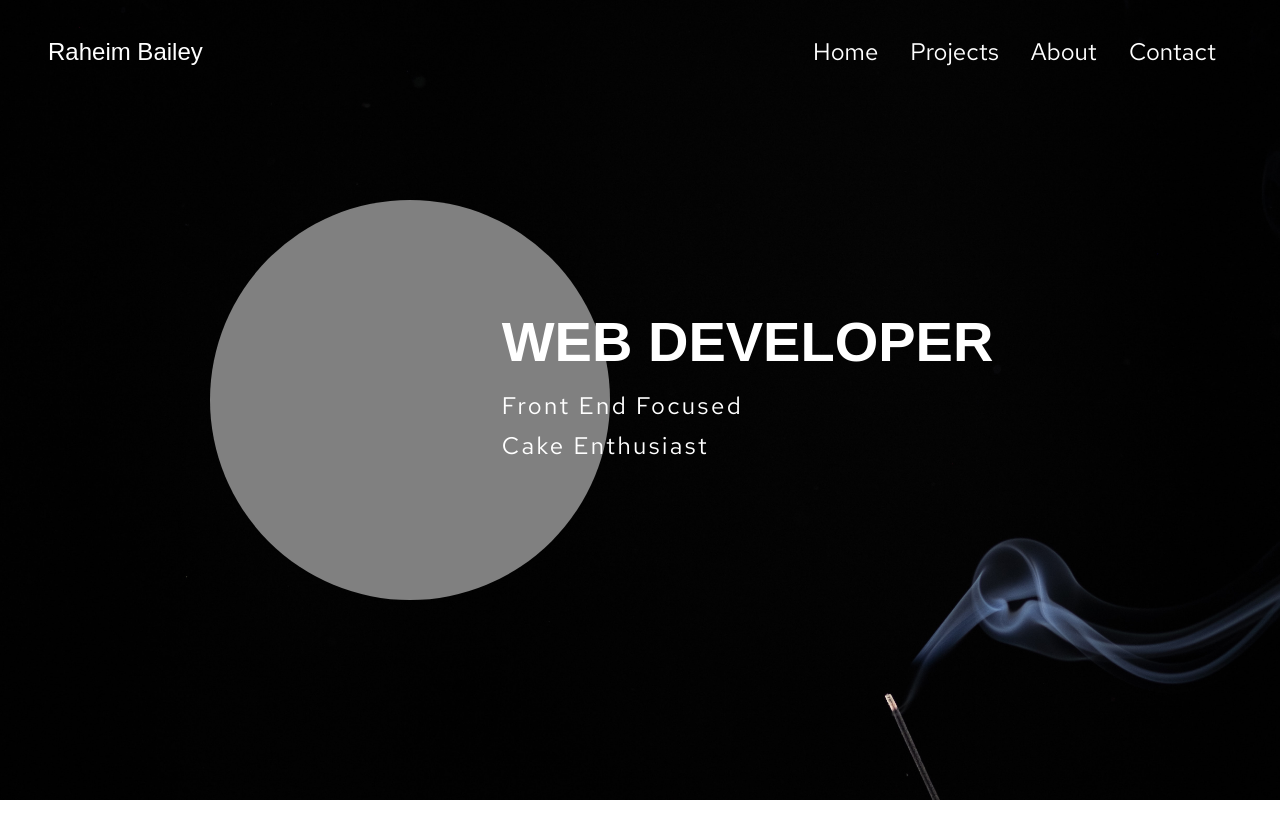
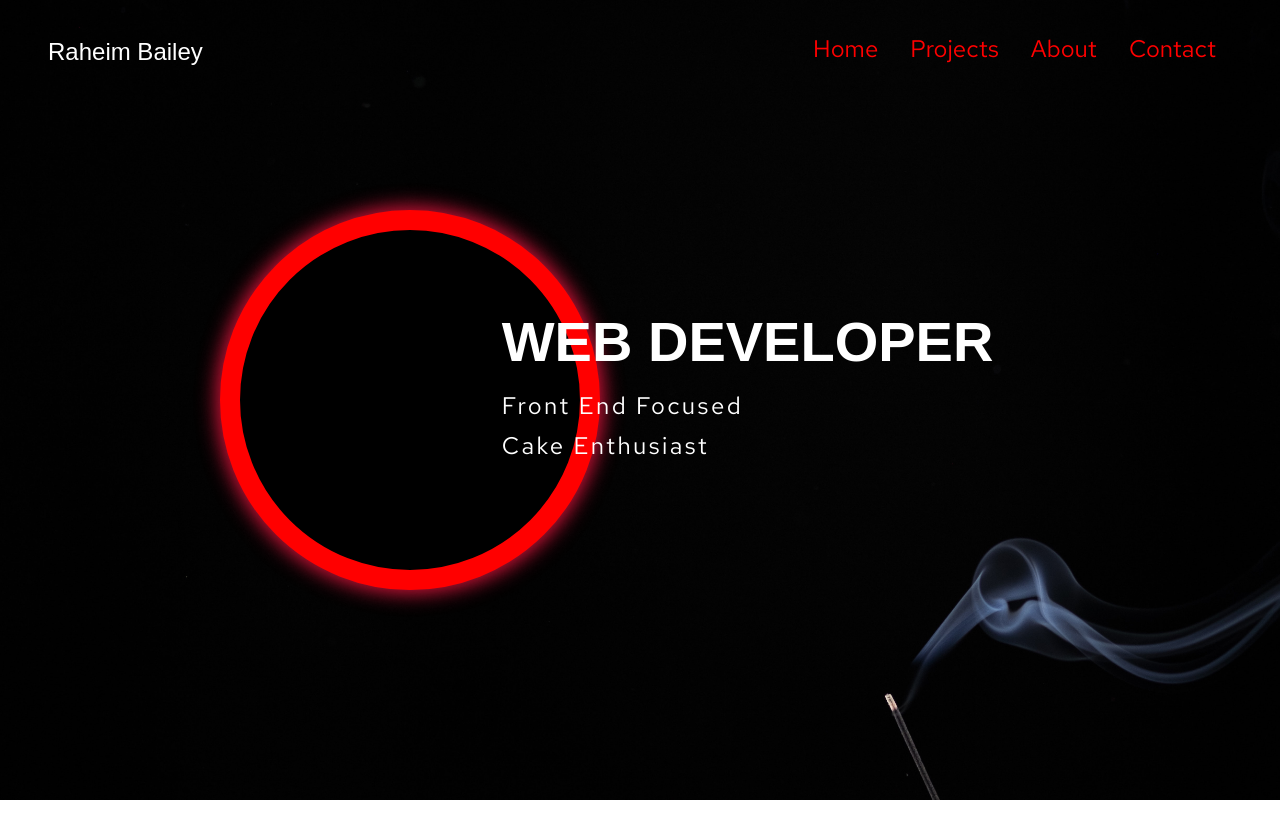
Before and after one commit to ramsers/portfolio-2, a React (Create React App) app: page / in a window 1280 px wide. Built offline with nearby package versions, Linux system fonts and the light colour scheme; a web font is replaced by a local one.

Commit message:
change nav & circle color, begin adding animations

```diff
--- a/package.json
+++ b/package.json
@@ -6,6 +6,7 @@
     "@testing-library/jest-dom": "^4.2.4",
     "@testing-library/react": "^9.5.0",
     "@testing-library/user-event": "^7.2.1",
+    "gsap": "^3.3.4",
     "node-sass": "^4.14.1",
     "react": "^16.13.1",
     "react-dom": "^16.13.1",
--- a/src/Hero/Hero.js
+++ b/src/Hero/Hero.js
@@ -1,16 +1,42 @@
-import React from 'react';
+import React, {useRef, useEffect} from 'react';
 import './Hero.scss';
 import Nav from '../Nav/Nav';
+import {TweenMax, Power3} from 'gsap';
 
 const Hero = () => {
+
+    let heroShape = useRef(null);
+    let heroContent = useRef(null);
+
+    useEffect(()=> {
+        TweenMax.to(
+            heroShape,
+            2,
+            {
+                opacity:1,
+                y: 0,
+                ease:Power3.easeOut
+            }
+        )
+        TweenMax.to(
+            heroContent,
+            2,
+            {
+                opacity:1,
+                x: 0,
+                ease: Power3.easeOut
+            }
+        )
+    }, [])
+
     return(
         <>
         <section className="hero">
             <Nav/>
             <section className="hero__ctn">
                 <div className="hero__content-ctn">
-                    <div className="hero__circle"></div>
-                    <div className="hero__content">
+                    <div ref={el => {heroShape = el}} className="hero__circle"></div>
+                    <div ref={el=>{heroContent = el}} className="hero__content">
                         <h1 className="hero__head">Web Developer</h1>
                         <h2 className="hero__sub-head">Front End Focused</h2>
                         <h2 className="hero__sub-head">Cake Enthusiast</h2>
--- a/src/Hero/Hero.scss
+++ b/src/Hero/Hero.scss
@@ -31,6 +31,8 @@
         position: absolute;
         top:33%;
         left: 20%;
+        transform: translateX(100%);
+        opacity: 0;
         @include tablet {
             left: 36%;
         }
@@ -44,19 +46,28 @@
         }
     }
     &__circle {
-        @include sizing(125px, 125px);
-        background-color: #808080;
+        @include sizing(105px, 105px);
+        transform:translateY(100%);
+        opacity: 0;
+        background-color: #000000;
+        border: 10px solid #FF0000;
+        -webkit-box-shadow: 0px 0px 20px 3px rgba(220,20,60,1);
+        -moz-box-shadow: 0px 0px 20px 3px rgba(220,20,60,1);
+        box-shadow: 0px 0px 20px 3px rgba(220,20,60,1);
         border-radius: 50%;
         margin-left: -60%;
         @include tablet {
-            @include sizing(240px, 240px);
+            @include sizing(220px, 220px);
             margin-left: -40%;
+            border: 15px solid #FF0000;
         }
         @include desktop-small {
-            @include sizing(300px, 300px);
+            @include sizing(285px, 285px);
+            border: 15px solid #FF0000;
         }
         @include desktop {
-            @include sizing(400px, 400px);
+            @include sizing(380px, 380px);
+            border: 20px solid #FF0000;
         }
     }
     &__head {
--- a/src/Nav/Nav.scss
+++ b/src/Nav/Nav.scss
@@ -37,9 +37,22 @@
         }
     }
     &__link {
-        color: #ffffff;
+        color: #FF0000;
         font-size: .75rem;
         font-family: 'Red Hat Text', sans-serif;
+        &::after {
+            content: '';
+            display: block;
+            width: 0%;
+            margin-top: 5px;
+            height: 2px;
+            background-color: #FF0000;
+            transition: all .3s ease-in-out;
+        }
+        &:hover::after {
+            width: 100%;
+            background-color: #FF0000;
+        }
         @include tablet {
             margin-left: 2rem;
             font-size: 1rem;
```
Also changed, not shown: 1 other file (tests, documents, lock files or other folders).
